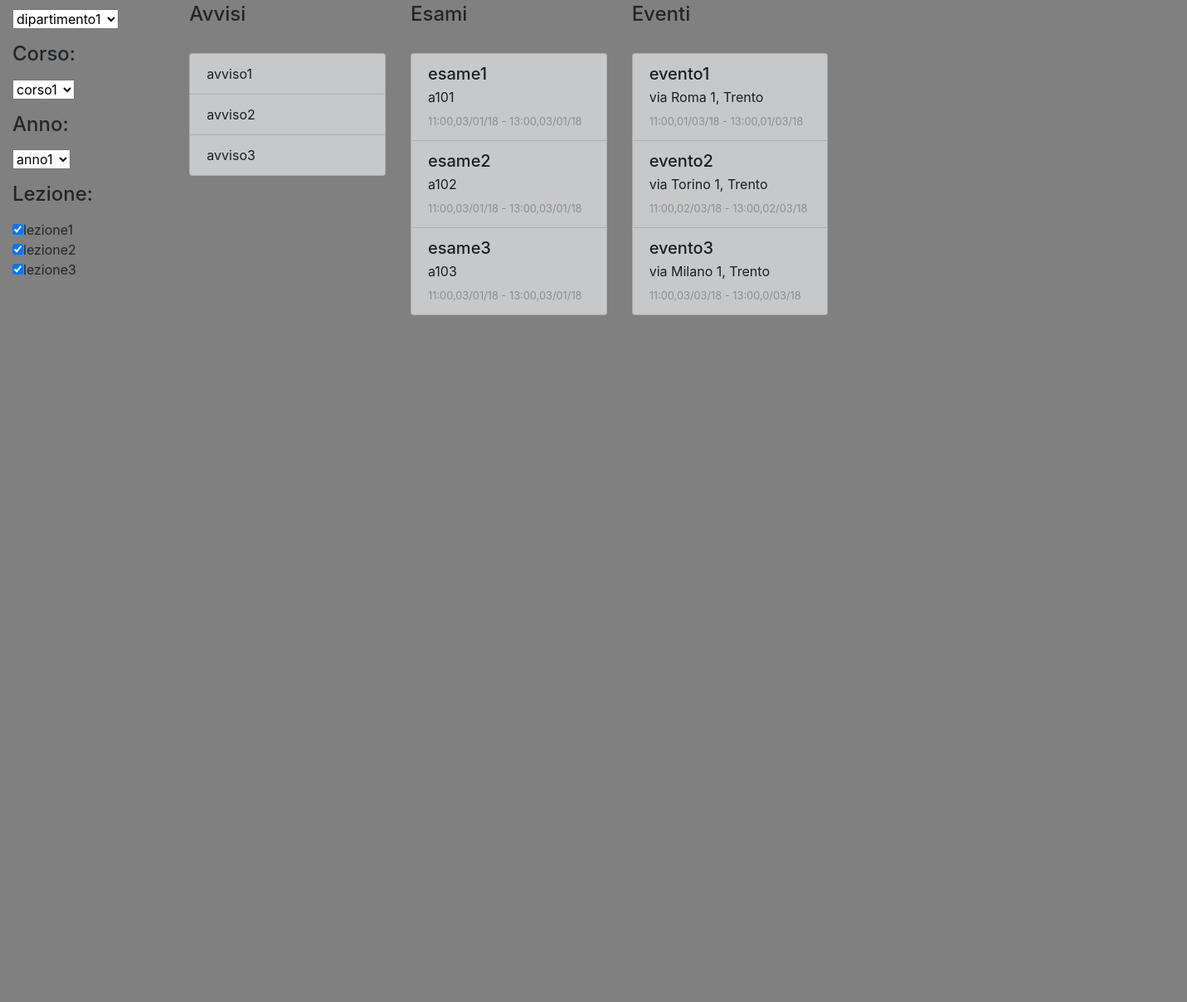
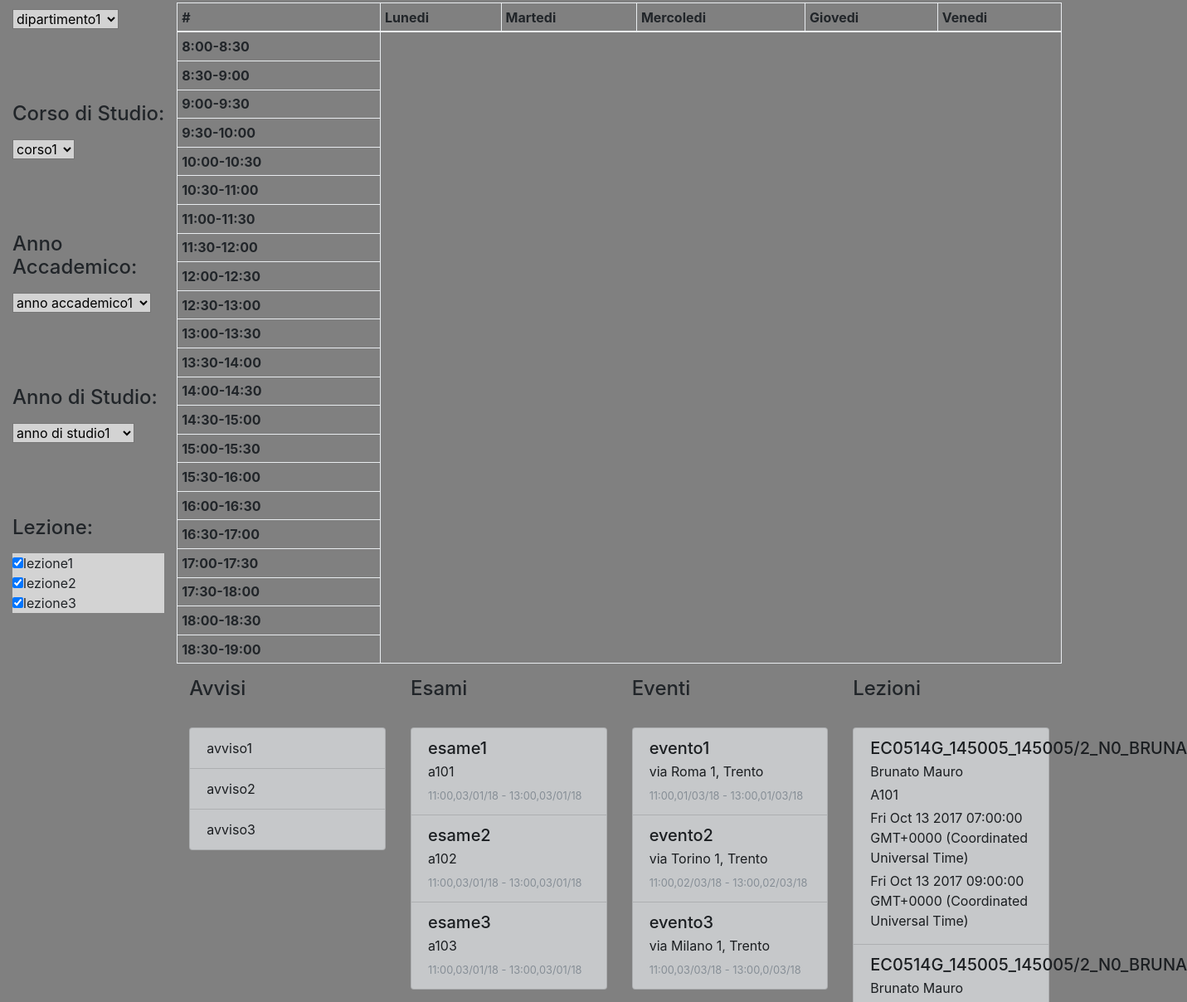
Before and after one commit to esoprana/IngSw2, a website: page src/frontend/site/index.html in a window 1280 px wide. Shown: the part 34-1242 px from the top of the page at 83% size, 1431 px wide, since content can reach past the window. Before the commit the page ends 800 px from the top, so only its background shows below. Drawn offline with nearby package versions, Linux system fonts and the light colour scheme.

Commit message:
update site

```diff
--- a/src/frontend/site/index.html
+++ b/src/frontend/site/index.html
@@ -16,25 +16,43 @@
 				<div class="form-group">
 				    <label for="dipartimento" class="control-label"><h4>Dipartimento: </h4></label>
 					<div>
-						<select name="dipartimento" id="dipartimentiSelect" ></select>
+						<select name="dipartimento" id="dipartimentiSelect" style="background-color: #d3d3d3"></select>
 					</div>
 				</div>
+				<br>
+				<br>
+				<br>
 				<div class="form-group">
-				    <label for="corso" class="control-label"><h4>Corso: </h4></label>
+				    <label for="corso" class="control-label"><h4>Corso di Studio: </h4></label>
 					<div>
-						<select name="corso" id="corsiSelect"></select>
+						<select name="corso" id="corsiSelect" style="background-color: #d3d3d3"></select>
 					</div>
 				</div>
+				<br>
+				<br>
+				<br>
 				<div class="form-group">
-					<label for="anno" class="control-label"><h4>Anno: </h4></label>
+					<label for="annoacc" class="control-label"><h4>Anno Accademico: </h4></label>
 					<div>
-						<select name="anno" id="anniSelect"></select>
+						<select name="annoacc" id="anniaccSelect" style="background-color: #d3d3d3"></select>
 					</div>
 				</div>
+				<br>
+				<br>
+				<br>
+				<div class="form-group">
+					<label for="annostu" class="control-label"><h4>Anno di Studio: </h4></label>
+					<div>
+						<select name="annostu" id="annistuSelect" style="background-color: #d3d3d3"></select>
+					</div>
+				</div>
+				<br>
+				<br>
+				<br>
 				<div class="form-group">
 				<label for="lezione" class="control-label"><h4>Lezione: </h4></label>
 					<div>
-						<fieldset id="checklezione">
+						<fieldset id="checklezione" style="background-color: #d3d3d3">
 					</div>
 					</fieldset>
 				</div>
@@ -43,8 +61,85 @@
 	    <div class="col-10">
 			<div class="row">
 				<h4>Orario</h4><br>
-				<table>
-
+				<table class="table table-inverse table-sm table-condensed table-bordered table-hover" style="padding-top:0px;">
+				  <thead>
+				    <tr>
+				      <th>#</th>
+				      <th>Lunedi</th>
+				      <th>Martedi</th>
+				      <th>Mercoledi</th>
+					  <th>Giovedi</th>
+					  <th>Venedi</th>
+				    </tr>
+				  </thead>
+				  <tbody>
+				    <tr>
+				      <th scope="row">8:00-8:30</th>
+				    </tr>
+				    <tr>
+				      <th scope="row">8:30-9:00</th>
+				    </tr>
+				    <tr>
+				      <th scope="row">9:00-9:30</th>
+				    </tr>
+					<tr>
+				      <th scope="row">9:30-10:00</th>
+				    </tr>
+				    <tr>
+				      <th scope="row">10:00-10:30</th>
+				    </tr>
+				    <tr>
+				      <th scope="row">10:30-11:00</th>
+				    </tr>
+				    <tr>
+				      <th scope="row">11:00-11:30</th>
+				    </tr>
+				    <tr>
+				      <th scope="row">11:30-12:00</th>
+				    </tr>
+					<tr>
+				      <th scope="row">12:00-12:30</th>
+				    </tr>
+					<tr>
+				      <th scope="row">12:30-13:00</th>
+				    </tr>
+					<tr>
+				      <th scope="row">13:00-13:30</th>
+				    </tr>
+					<tr>
+				      <th scope="row">13:30-14:00</th>
+				    </tr>
+					<tr>
+				      <th scope="row">14:00-14:30</th>
+				    </tr>
+					<tr>
+				      <th scope="row">14:30-15:00</th>
+				    </tr>
+					<tr>
+				      <th scope="row">15:00-15:30</th>
+				    </tr>
+					<tr>
+				      <th scope="row">15:30-16:00</th>
+				    </tr>
+					<tr>
+				      <th scope="row">16:00-16:30</th>
+				    </tr>
+					<tr>
+				      <th scope="row">16:30-17:00</th>
+				    </tr>
+					<tr>
+				      <th scope="row">17:00-17:30</th>
+				    </tr>
+					<tr>
+				      <th scope="row">17:30-18:00</th>
+				    </tr>
+					<tr>
+				      <th scope="row">18:00-18:30</th>
+				    </tr>
+					<tr>
+				      <th scope="row">18:30-19:00</th>
+				    </tr>
+				  </tbody>
 				</table>
 			</div>
 
@@ -59,10 +154,11 @@
 				</div>
 				<div class="col-3">
 					<h4>Eventi</h4><br>
-					<form>
-						<ul class="list-group" name="evento" id="listeventi">
-						</ul>
-					</form>
+					<ul class="list-group" name="evento" id="listeventi"></ul>
+				</div>
+				<div class="col-3">
+					<h4>Lezioni</h4><br>
+					<ul class="list-group" name="orario" id="listorari"></ul>
 				</div>
 			</div>
 		</div>
@@ -119,28 +215,53 @@ corsi.forEach((corso) => {
 });
 </script>
 
-<!-- script degli anni -->
+<!-- script degli anni accademici -->
 <script>
-var anni = [
+var anniacc = [
 	{
-		nome: "anno1",
+		nome: "anno accademico1",
 		codice: "ann001"
 	},
 	{
-		nome: "anno3",
+		nome: "anno accademico2",
 		codice: "ann002"
 	},
 	{
-		nome: "anno2",
+		nome: "anno accademico3",
 		codice: "ann003"
 	}
 ];
-var anniSelect = document.getElementById('anniSelect');
-anni.forEach((anno) => {
+var anniaccSelect = document.getElementById('anniaccSelect');
+anniacc.forEach((annoacc) => {
 	var option = document.createElement('option');
-	option.value = anno.codice;
-	option.innerHTML = anno.nome;
-	anniSelect.append(option);
+	option.value = annoacc.codice;
+	option.innerHTML = annoacc.nome;
+	anniaccSelect.append(option);
+});
+</script>
+
+<!-- script degli anni di Studio -->
+<script>
+var annistu = [
+	{
+		nome: "anno di studio1",
+		codice: "ann001"
+	},
+	{
+		nome: "anno di studio2",
+		codice: "ann002"
+	},
+	{
+		nome: "annos di studio3",
+		codice: "ann003"
+	}
+];
+var annistuSelect = document.getElementById('annistuSelect');
+annistu.forEach((annostu) => {
+	var option = document.createElement('option');
+	option.value = annostu.codice;
+	option.innerHTML = annostu.nome;
+	annistuSelect.append(option);
 });
 </script>
 
@@ -302,6 +423,105 @@ var listeventi = document.getElementById('listeventi');
 	});
 </script>
 
+<!-- script degli orari -->
+<script>
+var orari =
+	{"elenco_lezioni":
+		[
+			{
+				"insegnamento":{
+					"codice_insegnamento":"EC0514G_145005_145005/2_N0_BRUNA",
+					"docente":"Brunato Mauro"
+				},
+				"luogo":{
+					"codice_dipartimento":"E0503",
+					"codice_aula":"A101"
+				},
+				"timestamp":{
+					"inizio":"2017-10-13T07:00:00.000Z",
+					"fine":"2017-10-13T09:00:00.000Z"
+				},
+				"tipo":"Lezione"
+			},
+			{
+				"insegnamento":{
+					"codice_insegnamento":"EC0514G_145005_145005/2_N0_BRUNA",
+					"docente":"Brunato Mauro"
+				},
+				"luogo":{
+					"codice_dipartimento":"E0503",
+					"codice_aula":"B106"
+				},
+				"timestamp":{
+					"inizio":"2017-10-20T07:00:00.000Z",
+					"fine":"2017-10-20T09:00:00.000Z"
+				},
+				"tipo":"Lezione"
+			},
+			{
+				"insegnamento":{
+					"codice_insegnamento":"EC0514G_145005_145005/2_N0_BRUNA",
+					"docente":"Brunato Mauro"
+					},
+				"luogo":{
+					"codice_dipartimento":"E0503",
+					"codice_aula":"B106"
+				},
+				"timestamp":{
+					"inizio":"2017-10-27T07:00:00.000Z",
+					"fine":"2017-10-27T09:00:00.000Z"
+				},
+				"tipo":"Lezione"
+			},
+			{
+				"insegnamento":{
+					"codice_insegnamento":"EC0514G_145005_145005/2_N0_BRUNA",
+					"docente":"Brunato Mauro"},
+				"luogo":{
+					"codice_dipartimento":"E0503",
+					"codice_aula":"B106"},
+				"timestamp":{
+					"inizio":"2017-11-04T08:00:00.000Z",
+					"fine":"2017-11-04T10:00:00.000Z"
+				},
+				"tipo":"Lezione"
+			}
+		]
+	}
+
+var listorari = document.getElementById('listorari');
+	orari.elenco_lezioni.forEach((orario) => {
+		var corso = document.createElement('h5');
+		corso.className = "mb-1";
+		corso.innerHTML = orario.insegnamento.codice_insegnamento;
+
+		var divPrincipale1 = document.createElement('div');
+		divPrincipale1.className="d-flex w-100 justify-content-between";
+		divPrincipale1.append(corso);
+
+		var docente = document.createElement('p');
+		docente.className = "mb-1";
+		docente.innerHTML = orario.insegnamento.docente;
+
+		var aula = document.createElement('p');
+		aula.className = "mb-1";
+		aula.innerHTML = orario.luogo.codice_aula;
+
+		var orain = document.createElement('p');
+		orain.className = "mb-1";
+		orain.innerHTML = new Date (orario.timestamp.inizio)
+
+		var orafi = document.createElement('p');
+		orafi.className = "mb-1";
+		orafi.innerHTML = new Date (orario.timestamp.fine);
+
+		var li = document.createElement('li');
+		li.className="list-group-item  list-group-item-dark flex-column align-items-start";
+		li.append(divPrincipale1,docente,aula,orain,orafi);
+
+		listorari.append(li);
+	});
+</script>
 
 
 </body>
```
